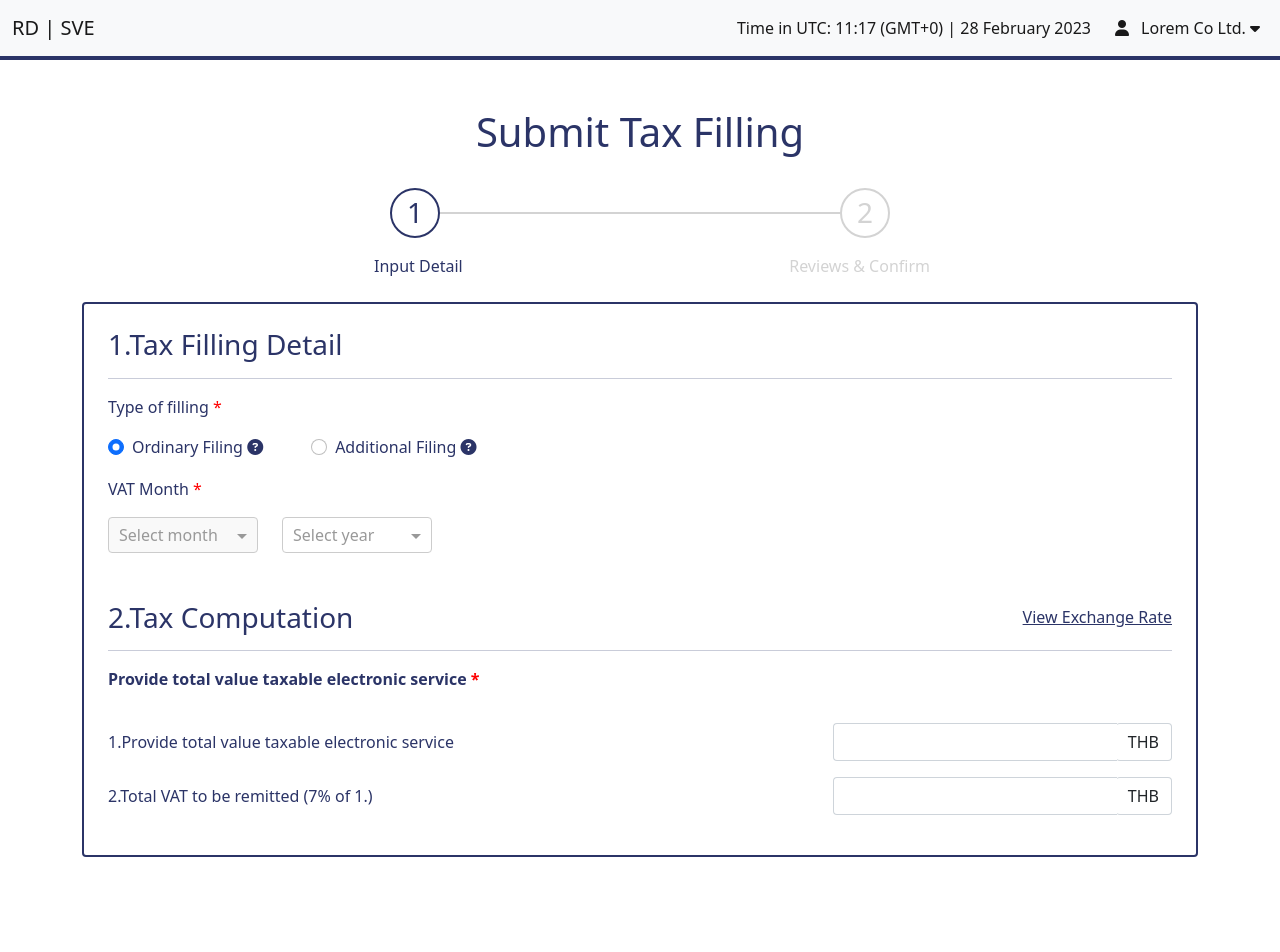
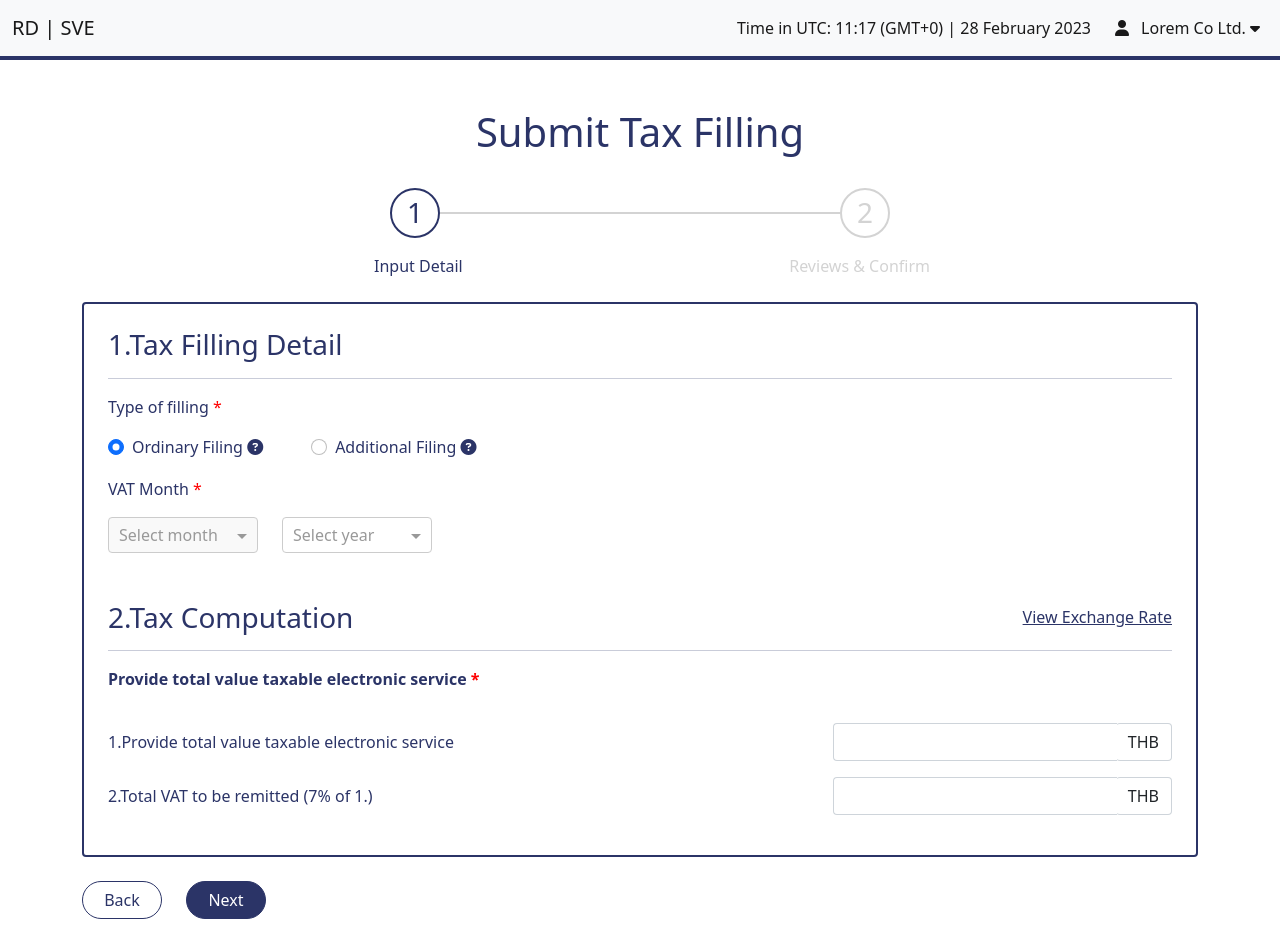
Before and after one commit to kakaKaeng/practice-angular, an Angular app in the folder practice-angular/: page / in a window 1280 px wide. Shown: the top 952 px of the page. Before the commit the page ends 905 px from the top, so only its background shows below. Built offline with nearby package versions, Linux system fonts and the light colour scheme.

Commit message:
feat(tax-filling): button back and next

```diff
--- a/practice-angular/src/app/modules/taxes/pages/tax-filling/tax-filling.component.html
+++ b/practice-angular/src/app/modules/taxes/pages/tax-filling/tax-filling.component.html
@@ -9,4 +9,14 @@
     </app-tax-input-detail>
   </div>
 
+  <div class="d-flex mt-4">
+    <button class="btn btn-outline-primary rounded-pill">
+      Back
+    </button>
+    <button class="btn btn-primary ms-4 rounded-pill">
+      Next
+    </button>
+
+  </div>
+
 </div>
--- a/practice-angular/src/app/modules/taxes/pages/tax-filling/tax-filling.component.scss
+++ b/practice-angular/src/app/modules/taxes/pages/tax-filling/tax-filling.component.scss
@@ -1,3 +1,21 @@
 .content {
   border: 2px #2B3467 solid;
 }
+
+.btn {
+  border-color: #2B3467;
+  width: 80px;
+}
+
+.btn-primary {
+  background-color: #2B3467;
+}
+
+.btn-outline-primary {
+  color: #2B3467;
+
+  &:hover {
+    background-color: #2B3467;
+    color: white;
+  }
+}
```
